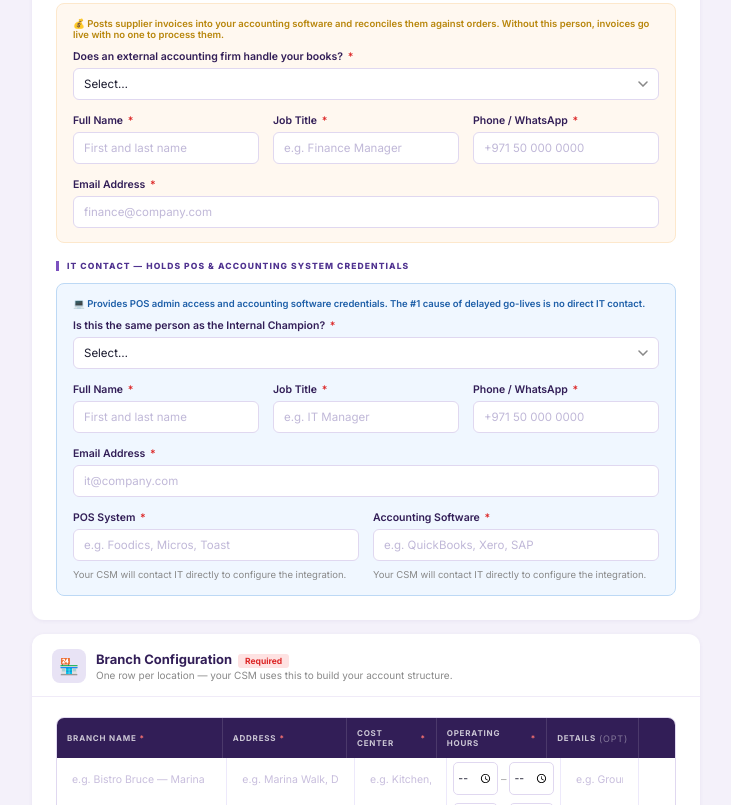
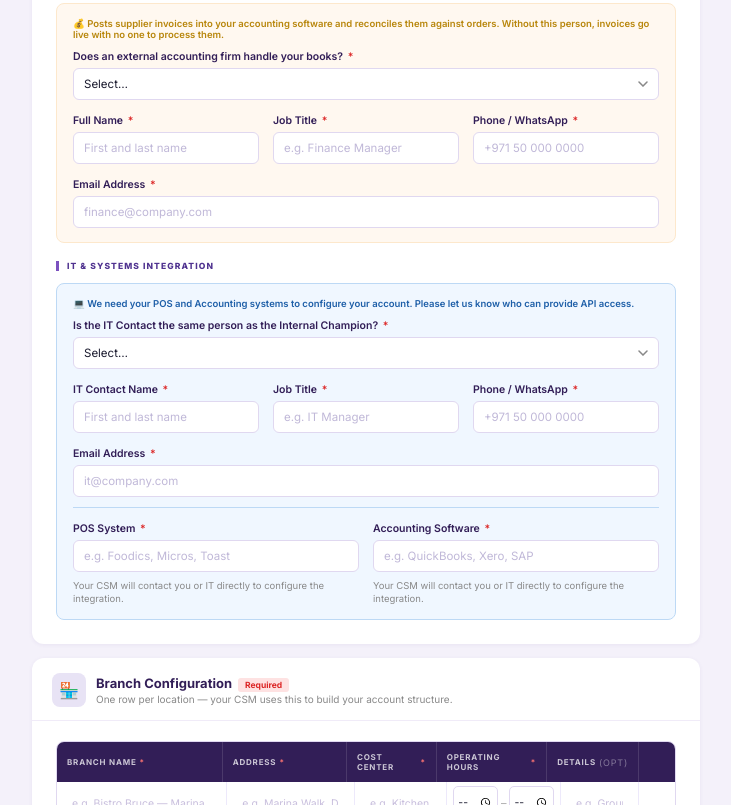
Before and after one commit to vaishnavi-supy-io/supy-onboarding, a plain HTML site: page index.html in a window 1280 px wide. Shown: the part 588-1393 px from the top of the page, without its empty margins (274-1005 px from the left). Drawn offline with Linux system fonts and the light colour scheme.

Commit message:
Update index.html

```diff
--- a/index.html
+++ b/index.html
@@ -126,7 +126,6 @@ textarea{resize:vertical;min-height:72px}
 <div class="wrap">
 <form id="form" onsubmit="handleSubmit(event)">
 
-<!-- Company Name -->
 <div class="card">
   <div class="card-body">
     <div class="f">
@@ -136,7 +135,6 @@ textarea{resize:vertical;min-height:72px}
   </div>
 </div>
 
-<!-- Contacts -->
 <div class="card">
   <div class="card-header">
     <div class="ch-icon navy">👥</div>
@@ -185,38 +183,41 @@ textarea{resize:vertical;min-height:72px}
       </div>
     </div>
 
-    <div class="sub-head" style="margin-top:18px">IT Contact — holds POS &amp; accounting system credentials</div>
+    <div class="sub-head" style="margin-top:18px">IT &amp; Systems Integration</div>
     <div class="contact-card cc-blue">
-      <div class="cc-hint cc-hint-blue">💻 Provides POS admin access and accounting software credentials. The #1 cause of delayed go-lives is no direct IT contact.</div>
+      <div class="cc-hint cc-hint-blue">💻 We need your POS and Accounting systems to configure your account. Please let us know who can provide API access.</div>
+
       <div class="row r1">
-        <div class="f"><label>Is this the same person as the Internal Champion? <span class="r">*</span></label>
+        <div class="f"><label>Is the IT Contact the same person as the Internal Champion? <span class="r">*</span></label>
           <select required id="it_same" name="it_same_as_champion" onchange="toggleSameAs(this,'it-details')">
             <option value="">Select…</option>
-            <option value="no">No — different person</option>
+            <option value="no">No — different person handles IT</option>
             <option value="yes">Yes — same person</option>
           </select>
         </div>
       </div>
+
       <div id="it-details">
         <div class="row r3">
-          <div class="f"><label>Full Name <span class="r">*</span></label><input type="text" name="it_name" placeholder="First and last name" required data-orig-required="yes"/></div>
+          <div class="f"><label>IT Contact Name <span class="r">*</span></label><input type="text" name="it_name" placeholder="First and last name" required data-orig-required="yes"/></div>
           <div class="f"><label>Job Title <span class="r">*</span></label><input type="text" name="it_title" placeholder="e.g. IT Manager" required data-orig-required="yes"/></div>
           <div class="f"><label>Phone / WhatsApp <span class="r">*</span></label><input type="tel" name="it_phone" placeholder="+971 50 000 0000" required data-orig-required="yes"/></div>
         </div>
         <div class="row r1">
           <div class="f"><label>Email Address <span class="r">*</span></label><input type="email" name="it_email" placeholder="it@company.com" required data-orig-required="yes"/></div>
         </div>
-        <div class="row r2" style="margin-top:10px">
-          <div class="f"><label>POS System <span class="r">*</span></label><input type="text" name="pos_system" placeholder="e.g. Foodics, Micros, Toast" required data-orig-required="yes"/><div class="hint">Your CSM will contact IT directly to configure the integration.</div></div>
-          <div class="f"><label>Accounting Software <span class="r">*</span></label><input type="text" name="accounting_software" placeholder="e.g. QuickBooks, Xero, SAP" required data-orig-required="yes"/><div class="hint">Your CSM will contact IT directly to configure the integration.</div></div>
-        </div>
       </div>
+
+      <div class="row r2" style="margin-top:10px; border-top: 1px solid #bdd9f5; padding-top: 14px;">
+        <div class="f"><label>POS System <span class="r">*</span></label><input type="text" name="pos_system" placeholder="e.g. Foodics, Micros, Toast" required/><div class="hint">Your CSM will contact you or IT directly to configure the integration.</div></div>
+        <div class="f"><label>Accounting Software <span class="r">*</span></label><input type="text" name="accounting_software" placeholder="e.g. QuickBooks, Xero, SAP" required/><div class="hint">Your CSM will contact you or IT directly to configure the integration.</div></div>
+      </div>
+
     </div>
 
   </div>
 </div>
 
-<!-- Branch Configuration -->
 <div class="card">
   <div class="card-header">
     <div class="ch-icon navy">🏪</div>
@@ -258,7 +259,6 @@ textarea{resize:vertical;min-height:72px}
   </div>
 </div>
 
-<!-- Data Links — invoices + suppliers only (recipes removed) -->
 <div class="card">
   <div class="card-header">
     <div class="ch-icon green">🔗</div>
@@ -300,7 +300,6 @@ textarea{resize:vertical;min-height:72px}
   </div>
 </div>
 
-<!-- Setup Assessment -->
 <div class="card">
   <div class="card-header">
     <div class="ch-icon amber">🎯</div>
@@ -423,7 +422,6 @@ textarea{resize:vertical;min-height:72px}
   </div>
 </div>
 
-<!-- Known Blockers -->
 <div class="card">
   <div class="card-header">
     <div class="ch-icon red">⚠️</div>
@@ -451,7 +449,6 @@ textarea{resize:vertical;min-height:72px}
 <div class="footer">supy.io</div>
 </div>
 
-<!-- Loading Overlay -->
 <div id="loadingOverlay">
   <div class="lo-spinner"></div>
   <div class="lo-title" id="loTitle">Saving your data…</div>
@@ -459,7 +456,6 @@ textarea{resize:vertical;min-height:72px}
   <div class="lo-progress"><div class="lo-progress-fill" id="loProgressFill"></div></div>
 </div>
 
-<!-- Success Screen -->
 <div class="success" id="succ">
   <div class="success-icon">✅</div>
   <div class="success-h">You're in the system.</div>
```
